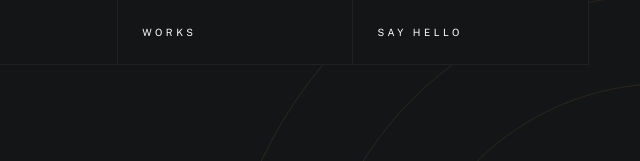
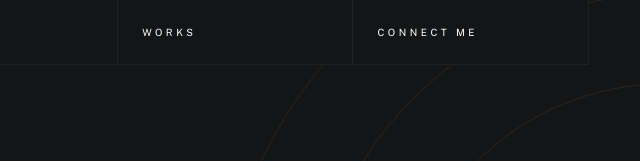
Before and after one commit to fithin-m/Portfolio, a plain HTML site: page index.html in a window 1280 px wide. Shown: the top 161 px of the page, 640-1280 px from the left. Drawn offline with nearby package versions, Linux system fonts and the light colour scheme; a web font is replaced by a local one.

Commit message:
Update index.html

```diff
--- a/index.html
+++ b/index.html
@@ -67,7 +67,7 @@
                         <li class="current"><a href="#intro" class="smoothscroll">Intro</a></li>
                         <li><a href="#about" class="smoothscroll">About</a></li>
                         <li><a href="#works" class="smoothscroll">Works</a></li>
-                        <li><a href="#" class="smoothscroll">Say Hello</a></li>
+                        <li><a href="https://www.linkedin.com/in/fithin-vijay-mv/" class="smoothscroll">Connect Me</a></li>
                     </ul>
                 </nav>
             </div>
```
